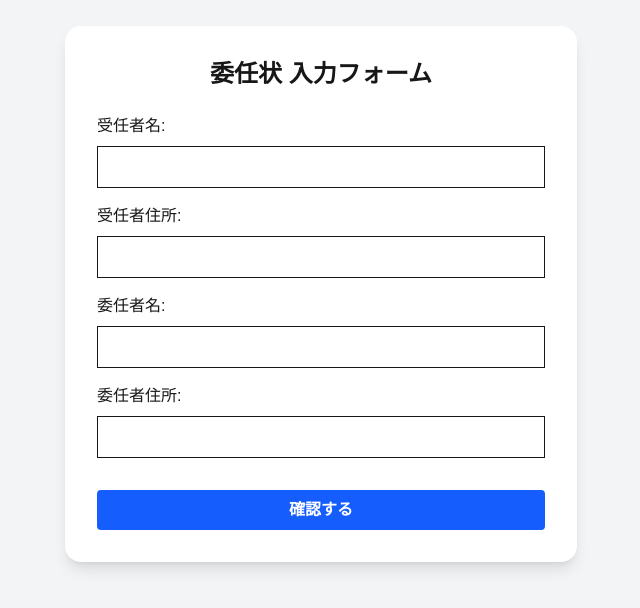
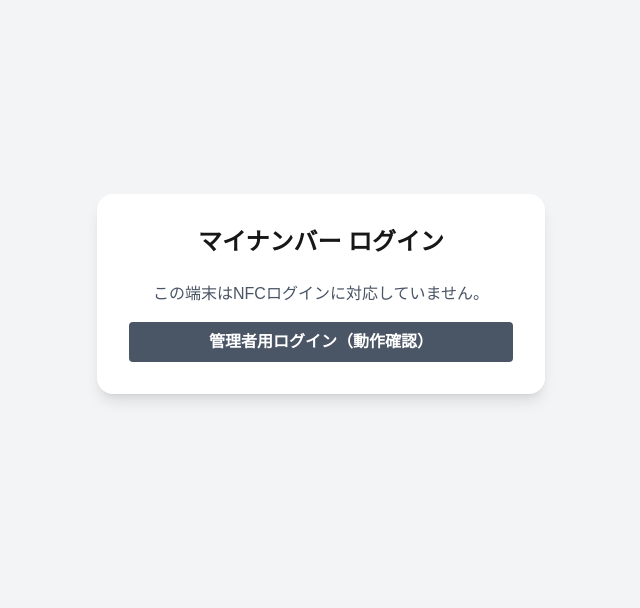
Before and after one commit to KoukiFurukawa/ST, a Next.js app in the folder CommissionApp/: page /answer/1 in a window 1280 px wide. Shown: the part 106-714 px from the top of the page, without its empty margins (319-959 px from the left). Built offline with nearby package versions, Linux system fonts and the light colour scheme.

Commit message:
回答画面
* 回答画面

* マイナンバーカード認証追加

* マイナンバー追加

* 確認用ログインボタン追加

* NFC修正

* NFC機能追加

---------

Co-authored-by: OK220161\zkc10 <zkc1031@gmail.com>
Co-authored-by: kouki928 <furukawavo@gmail.com>

```diff
--- a/CommissionApp/src/app/answer/[id]/page.tsx
+++ b/CommissionApp/src/app/answer/[id]/page.tsx
@@ -2,58 +2,26 @@
 
 import React, { useState, useRef, useEffect } from "react";
 import { toPng } from "html-to-image";
-import { useParams } from "next/navigation";
-
-const FORMS_KEY = 'comision_forms';
 
 const AnswerPage = () => {
-    const params = useParams();
-    const formId = params.id as string;
-
   const [formData, setFormData] = useState({
     recipientName: "",
     recipientAddress: "",
     grantorName: "",
     grantorAddress: "",
   });
+  const [isSubmitted, setIsSubmitted] = useState(false);
+  const [isLoggedIn, setIsLoggedIn] = useState(false);
+  const [isAndroid, setIsAndroid] = useState(false);
+  const formRef = useRef(null);
+  const answerRef = useRef(null);
 
-    const [isSubmitted, setIsSubmitted] = useState(false);
-    const [formTitle, setFormTitle] = useState("委任状");
-    const formRef = useRef<HTMLFormElement>(null);
-    const answerRef = useRef<HTMLDivElement>(null);
-
-    // Load form from localStorage on client side only
   useEffect(() => {
-        if (formId && typeof window !== 'undefined') {
-            // First check our localStorage for forms
-            const savedForms = localStorage.getItem(FORMS_KEY);
-            if (savedForms) {
-                const forms = JSON.parse(savedForms);
-                const form = forms.find((f: any) => f.id === formId);
-                if (form) {
-                    setFormData({
-                        recipientName: form.recipientName || "",
-                        recipientAddress: form.recipientAddress || "",
-                        grantorName: form.grantorName || "",
-                        grantorAddress: form.grantorAddress || "",
-                    });
-                    setFormTitle(form.title || "委任状");
-                    return;
+    const userAgent = navigator.userAgent || navigator.vendor;
+    if (/android/i.test(userAgent)) {
+      setIsAndroid(true);
     }
-            }
-
-            // Fallback to mock data for demo purposes
-            if (formId === "1234") {
-                setFormData({
-                    recipientName: "山田太郎",
-                    recipientAddress: "東京都渋谷区",
-                    grantorName: "",
-                    grantorAddress: "",
-                });
-                setFormTitle("委任状サンプル1");
-            }
-        }
-    }, [formId]);
+  }, []);
 
   const handleInputChange = (e: React.ChangeEvent<HTMLInputElement>) => {
     const { name, value } = e.target;
@@ -63,7 +31,7 @@ const AnswerPage = () => {
     }));
   };
 
-    const handleSubmit = (e: React.FormEvent) => {
+  const handleSubmit = (e: React.FormEvent<HTMLFormElement>) => {
     e.preventDefault();
     const { recipientName, recipientAddress, grantorName, grantorAddress } = formData;
     if (!recipientName || !recipientAddress || !grantorName || !grantorAddress) {
@@ -83,24 +51,69 @@ const AnswerPage = () => {
         .then((dataUrl) => {
           const link = document.createElement("a");
           link.href = dataUrl;
-                    link.download = `${formTitle}.png`;
+          link.download = "委任状.png";
           link.click();
         })
         .catch((err) => console.error("Error generating image", err));
     }
   };
 
-    const handleKeyPress = (e: React.KeyboardEvent) => {
-        if (e.key === "Enter") {
-            handleSubmit(e as any);
+  const handleLogin = async () => {
+    if (isAndroid && "NDEFReader" in window) {
+      try {
+        const ndef = new (window as any).NDEFReader();
+        await ndef.scan();
+        ndef.onreading = (event: any) => {
+          const message = event.message;
+          for (const record of message.records) {
+            console.log("NFC record:", record);
+            alert("マイナンバーカードのNFCを読み取りました。ログイン完了。");
+            setIsLoggedIn(true);
           }
         };
+      } catch (error) {
+        alert("NFC読み取りに失敗しました。対応端末を使用してください。");
+      }
+    } else {
+      alert("この端末はNFCに対応していないか、Android端末ではありません。");
+    }
+  };
+
+  const handleAdminLogin = () => {
+    setIsLoggedIn(true);
+  };
+
+  if (!isLoggedIn) {
+    return (
+      <div className="min-h-screen bg-gray-100 flex items-center justify-center p-4">
+        <div className="bg-white shadow-lg rounded-2xl p-8 w-full max-w-md text-center">
+          <h1 className="text-2xl font-bold mb-6">マイナンバー ログイン</h1>
+          {isAndroid ? (
+            <button
+              onClick={handleLogin}
+              className="bg-blue-600 hover:bg-blue-700 text-white font-bold py-2 px-4 rounded w-full mb-4"
+            >
+              マイナンバーカードでログイン（NFC）
+            </button>
+          ) : (
+            <p className="mb-4 text-gray-600">この端末はNFCログインに対応していません。</p>
+          )}
+          <button
+            onClick={handleAdminLogin}
+            className="bg-gray-600 hover:bg-gray-700 text-white font-bold py-2 px-4 rounded w-full"
+          >
+            管理者用ログイン（動作確認）
+          </button>
+        </div>
+      </div>
+    );
+  }
 
   return (
     <div className="min-h-screen bg-gray-100 flex items-center justify-center p-4">
       <div className="bg-white shadow-lg rounded-2xl p-8 w-full max-w-lg">
         <h1 className="text-2xl font-bold mb-6 text-center">
-                    {isSubmitted ? "確認画面" : `${formTitle} 入力フォーム`}
+          {isSubmitted ? "確認画面" : "委任状 入力フォーム"}
         </h1>
 
         {isSubmitted ? (
@@ -125,40 +138,32 @@ const AnswerPage = () => {
               name="recipientName"
               value={formData.recipientName}
               onChange={handleInputChange}
-                            onKeyDown={handleKeyPress}
               className="border p-2 mb-4 w-full"
             />
-
             <label className="block mb-2">受任者住所:</label>
             <input
               type="text"
               name="recipientAddress"
               value={formData.recipientAddress}
               onChange={handleInputChange}
-                            onKeyDown={handleKeyPress}
               className="border p-2 mb-4 w-full"
             />
-
             <label className="block mb-2">委任者名:</label>
             <input
               type="text"
               name="grantorName"
               value={formData.grantorName}
               onChange={handleInputChange}
-                            onKeyDown={handleKeyPress}
               className="border p-2 mb-4 w-full"
             />
-
             <label className="block mb-2">委任者住所:</label>
             <input
               type="text"
               name="grantorAddress"
               value={formData.grantorAddress}
               onChange={handleInputChange}
-                            onKeyDown={handleKeyPress}
               className="border p-2 mb-4 w-full"
             />
-
             <button
               type="submit"
               className="bg-blue-600 hover:bg-blue-700 text-white font-bold py-2 px-4 rounded w-full mt-4"
@@ -183,7 +188,7 @@ const AnswerPage = () => {
               戻る
             </button>
             <button
-                            onClick={() => { }}
+              onClick={() => {}}
               className="flex-1 bg-green-600 hover:bg-green-700 text-white font-bold py-2 px-4 rounded"
             >
               送信する
```
Lines whose indentation alone changed are shown as unchanged.
